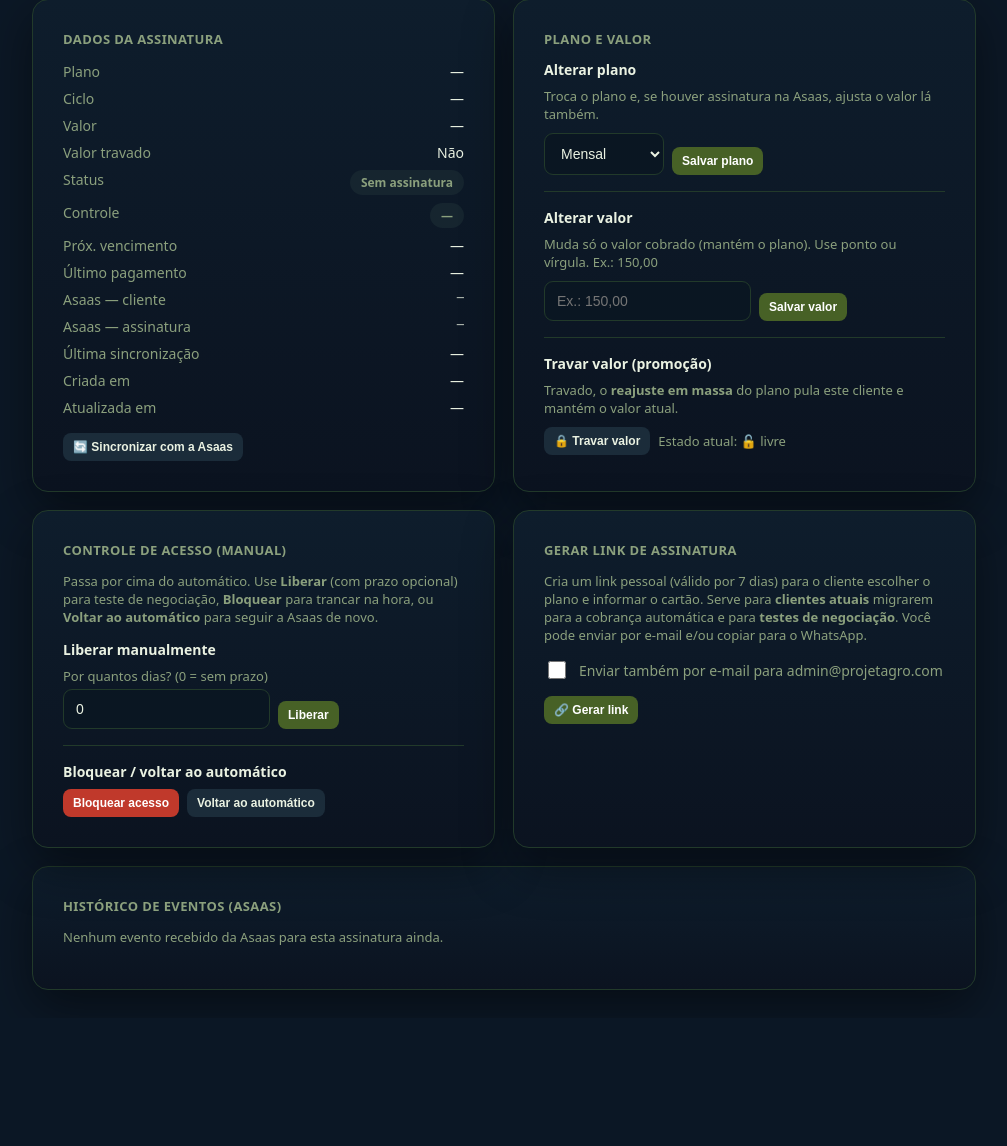
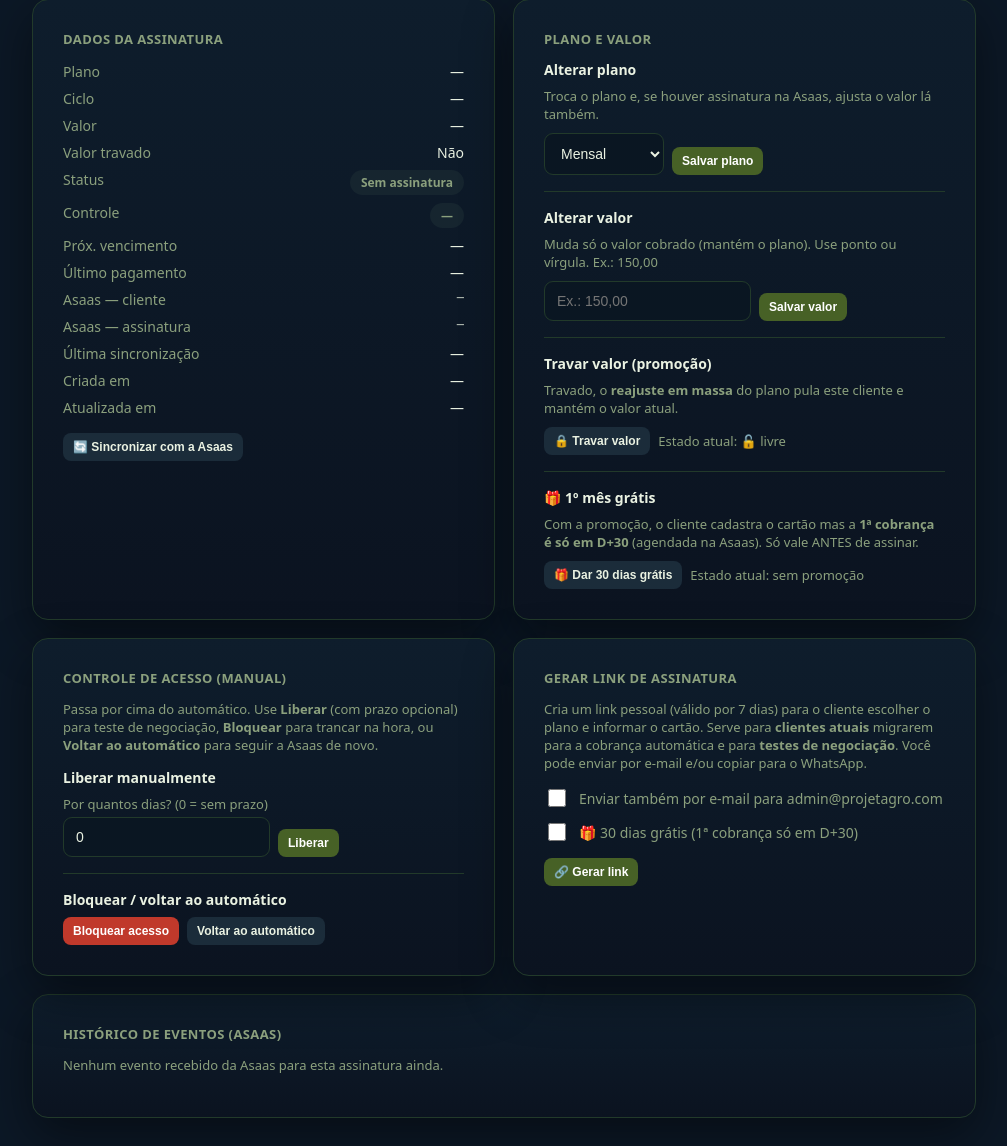
Before and after one commit to AGRIVIA/agrivia-auth, a FastAPI app: page /admin/assinaturas/1 in a window 1280 px wide. Shown: the part 169-1315 px from the top of the page, without its empty margins (136-1143 px from the left). Before the commit the page ends 1159 px from the top, so only its background shows below. Run offline with FastAPI, Linux system fonts and the light colour scheme; the visitor is signed in with stand-in values (Sample User, id 1); data comes from the database, SQL or seed files in the repository; data that the repository does not hold is empty.

Commit message:
Promo 30 dias gratis

```diff
--- a/admin/templates/assinatura_detalhe.html
+++ b/admin/templates/assinatura_detalhe.html
@@ -76,6 +76,7 @@
             <span class="badge {{ info.status_css }}">{{ info.status_label }}</span>
             <span class="badge {{ info.controle_css }}">{{ info.controle_label }}</span>
             {% if info.valor_travado %}<span class="badge b-amber">🔒 Valor travado</span>{% endif %}
+            {% if info.promo_pendente %}<span class="badge b-amber">🎁 30 dias grátis (pendente)</span>{% endif %}
         </div>
     </div>
 
@@ -88,6 +89,9 @@
                 <dt>Ciclo</dt><dd>{{ info.ciclo }}</dd>
                 <dt>Valor</dt><dd>{{ info.valor }}</dd>
                 <dt>Valor travado</dt><dd>{% if info.valor_travado %}🔒 Sim{% else %}Não{% endif %}</dd>
+                {% if info.promo_pendente %}
+                <dt>Promoção</dt><dd>🎁 30 dias grátis — vale quando assinar</dd>
+                {% endif %}
                 <dt>Status</dt><dd><span class="badge {{ info.status_css }}">{{ info.status_label }}</span></dd>
                 <dt>Controle</dt><dd><span class="badge {{ info.controle_css }}">{{ info.controle_label }}</span></dd>
                 {% if info.controle_ate and info.controle_ate != '—' %}
@@ -178,6 +182,30 @@
                     {% endif %}
                 </div>
             </div>
+
+            {% if not info.tem_sub %}
+            <!-- 🎁 1º mês grátis (só antes de assinar) -->
+            <div class="acao">
+                <h3>🎁 1º mês grátis</h3>
+                <p class="hint">Com a promoção, o cliente cadastra o cartão mas a <b>1ª cobrança
+                é só em D+30</b> (agendada na Asaas). Só vale ANTES de assinar.</p>
+                <div class="acao-row">
+                    {% if info.promo_pendente %}
+                    <form method="post" action="/admin/assinaturas/{{ usuario.id }}/trial">
+                        <input type="hidden" name="ligar" value="0">
+                        <button class="btn btn-light btn-sm" type="submit">Remover promoção</button>
+                    </form>
+                    <span class="hint" style="align-self:center;">Estado atual: 🎁 ligada</span>
+                    {% else %}
+                    <form method="post" action="/admin/assinaturas/{{ usuario.id }}/trial">
+                        <input type="hidden" name="ligar" value="1">
+                        <button class="btn btn-light btn-sm" type="submit">🎁 Dar 30 dias grátis</button>
+                    </form>
+                    <span class="hint" style="align-self:center;">Estado atual: sem promoção</span>
+                    {% endif %}
+                </div>
+            </div>
+            {% endif %}
         </div>
     </div>
 
@@ -227,10 +255,16 @@
                 <b>testes de negociação</b>. Você pode enviar por e-mail e/ou copiar para o WhatsApp.
             </p>
             <form method="post" action="/admin/assinaturas/{{ usuario.id }}/gerar-link">
-                <label style="display:flex;gap:10px;align-items:center;font-size:14px;cursor:pointer;margin:0 0 14px;">
+                <label style="display:flex;gap:10px;align-items:center;font-size:14px;cursor:pointer;margin:0 0 10px;">
                     <input type="checkbox" name="enviar_email" value="1" style="width:18px;height:18px;">
                     Enviar também por e-mail para {{ usuario.email }}
                 </label>
+                {% if not info.tem_sub %}
+                <label style="display:flex;gap:10px;align-items:center;font-size:14px;cursor:pointer;margin:0 0 14px;">
+                    <input type="checkbox" name="trial_30" value="1" {% if info.promo_pendente %}checked{% endif %} style="width:18px;height:18px;">
+                    🎁 30 dias grátis (1ª cobrança só em D+30)
+                </label>
+                {% endif %}
                 <button class="btn btn-primary btn-sm" type="submit">🔗 Gerar link</button>
             </form>
         </div>
--- a/admin/templates/assinaturas.html
+++ b/admin/templates/assinaturas.html
@@ -108,7 +108,7 @@
                             <div class="cli-nome">{{ l.nome }}</div>
                             <div class="cli-email">{{ l.email }}</div>
                         </td>
-                        <td>{{ l.plano }}</td>
+                        <td>{{ l.plano }}{% if l.promo %} <span title="🎁 30 dias grátis pendente — 1ª cobrança em D+30 quando assinar">🎁</span>{% endif %}</td>
                         <td>{{ l.valor }}{% if l.travado %} <span title="Valor travado — pulado no reajuste em massa">🔒</span>{% endif %}</td>
                         <td><span class="badge {{ l.status_css }}">{{ l.status_label }}</span></td>
                         <td><span class="badge {{ l.controle_css }}">{{ l.controle_label }}</span></td>
--- a/main.py
+++ b/main.py
@@ -1,7 +1,7 @@
 import os
 import sqlite3
 import secrets
-from datetime import datetime, timedelta
+from datetime import datetime, timedelta, date
 
 from fastapi import FastAPI, Depends, HTTPException, Request, Form
 from fastapi.middleware.cors import CORSMiddleware
@@ -106,24 +106,31 @@
 
 
 # ===============================================================
-# FASE 5 — MIGRAÇÃO: COLUNA 'valor_travado' EM 'assinaturas'
+# MIGRAÇÃO: COLUNAS NOVAS EM 'assinaturas'
 # ---------------------------------------------------------------
-# Adiciona a coluna que marca o valor como TRAVADO (promoção): quando
-# 1, o reajuste em massa do plano PULA esse cliente. Em bancos novos a
-# coluna já nasce pelo create_all; aqui é só para bancos que já tinham
-# a tabela 'assinaturas' sem a coluna. Roda uma vez; idempotente.
+#  - valor_travado (Fase 5): 1 = pular no reajuste em massa.
+#  - trial_dias (promo 🎁): 30 = 1ª cobrança só em D+30 (1º mês grátis).
+# Em bancos novos as colunas já nascem pelo create_all; aqui é só para
+# bancos que já tinham a tabela sem elas. Roda uma vez; idempotente.
 # ===============================================================
 def migrar_colunas_assinaturas():
     insp = inspect(engine)
     try:
         existentes = [c["name"] for c in insp.get_columns("assinaturas")]
     except Exception:
-        return  # tabela ainda não existe; o create_all já a cria com a coluna.
+        return  # tabela ainda não existe; o create_all já a cria completa.
 
+    novas = []
     if "valor_travado" not in existentes:
-        with engine.begin() as conn:
-            conn.execute(text("ALTER TABLE assinaturas ADD COLUMN valor_travado INTEGER DEFAULT 0"))
-            print("[migracao] coluna assinaturas.valor_travado criada.")
+        novas.append("ALTER TABLE assinaturas ADD COLUMN valor_travado INTEGER DEFAULT 0")
+    if "trial_dias" not in existentes:
+        novas.append("ALTER TABLE assinaturas ADD COLUMN trial_dias INTEGER DEFAULT 0")
+    if not novas:
+        return
+    with engine.begin() as conn:
+        for sql in novas:
+            conn.execute(text(sql))
+            print("[migracao]", sql)
 
 
 # ===============================================================
@@ -431,11 +438,33 @@
 
 
 def _assinatura_ja_ativa(db, user):
-    """True se o usuário JÁ tem assinatura ativa na Asaas. Trava anti-duplicação:
-    impede o fluxo de pagamento de rodar de novo (duplo clique / recarregar a
-    página) e criar uma SEGUNDA assinatura — que cobraria o cliente em dobro."""
+    """True se o usuário JÁ tem assinatura ativa (ou em período grátis) na
+    Asaas. Trava anti-duplicação: impede o fluxo de pagamento de rodar de novo
+    (duplo clique / recarregar a página) e criar uma SEGUNDA assinatura — que
+    cobraria o cliente em dobro."""
     a = assinatura_service.assinatura_do_usuario(db, user.id)
-    return bool(a and a.asaas_subscription_id and a.status == "active")
+    return bool(a and a.asaas_subscription_id and a.status in ("active", "trial"))
+
+
+def _aviso_trial_html(db, user):
+    """🎁 Aviso de transparência do 1º mês grátis nas telas do onboarding.
+    Devolve "" para clientes sem promoção (telas ficam idênticas às de hoje)."""
+    a = assinatura_service.assinatura_do_usuario(db, user.id)
+    trial = int(a.trial_dias or 0) if a else 0
+    if trial <= 0:
+        return ""
+    data = (date.today() + timedelta(days=trial)).strftime("%d/%m/%Y")
+    valor = ""
+    if a and a.valor:
+        v = f"R$ {float(a.valor):,.2f}".replace(",", "X").replace(".", ",").replace("X", ".")
+        valor = f" de <b>{v}</b>"
+    return (
+        '<p style="background:rgba(101,243,108,0.10); border:1px solid #476126; color:#bcd49a; '
+        'padding:12px 14px; border-radius:8px; font-size:14px; line-height:1.6;">'
+        f'🎁 <b>Você tem {trial} dias grátis!</b> Hoje você não paga nada — a primeira cobrança'
+        f'{valor} será em <b>{data}</b>, automaticamente no cartão cadastrado. '
+        'Se cancelar antes dessa data, nada será cobrado.</p>'
+    )
 
 
 def _pagina_ja_assinou() -> str:
@@ -446,7 +475,7 @@
     )
 
 
-def _pagina_planos(token, planos):
+def _pagina_planos(token, planos, aviso=""):
     opcoes = ""
     for p in planos:
         valor = f"R$ {float(p.valor or 0):,.2f}".replace(",", "X").replace(".", ",").replace("X", ".")
@@ -464,6 +493,7 @@
   <div style="background:#0b1320; border:1px solid #476126; border-radius:14px; padding:36px; max-width:520px; width:100%;">
     <h1 style="color:#7aa33f; font-size:22px; margin-top:0;">Escolha seu plano</h1>
     <p style="font-size:15px; line-height:1.5;">Você informa o cartão uma vez e a renovação é automática no mesmo cartão.</p>
+    {aviso}
     <form method="post" action="/assinar">
       <input type="hidden" name="token" value="{token}">
       {opcoes}
@@ -473,7 +503,7 @@
 </body></html>"""
 
 
-def _pagina_cartao(token, erro=None):
+def _pagina_cartao(token, erro=None, aviso=""):
     erro_html = ""
     if erro:
         erro_html = ('<p style="background:rgba(192,57,43,0.15); border:1px solid #c0392b; color:#e7897d; '
@@ -488,6 +518,7 @@
   <div style="background:#0b1320; border:1px solid #476126; border-radius:14px; padding:36px; max-width:520px; width:100%;">
     <h1 style="color:#7aa33f; font-size:22px; margin-top:0;">Dados do cartão</h1>
     <p style="font-size:13px; line-height:1.5; color:#8fa97a;">🔒 O cartão é usado só para criar a assinatura e <b>não é armazenado</b> — guardamos apenas um código (token) protegido.</p>
+    {aviso}
     {erro_html}
     <form method="post" action="/assinar/cartao"
           onsubmit="var b=this.querySelector('button[type=submit]'); b.disabled=true; b.style.opacity='0.6'; b.innerText='Processando... aguarde (não feche a página)';">
@@ -523,7 +554,7 @@
         return HTMLResponse(_pagina_link_usado(), status_code=400)
     if _assinatura_ja_ativa(db, user):
         return HTMLResponse(_pagina_ja_assinou())
-    return HTMLResponse(_pagina_planos(token, assinatura_service.planos_ativos(db)))
+    return HTMLResponse(_pagina_planos(token, assinatura_service.planos_ativos(db), aviso=_aviso_trial_html(db, user)))
 
 
 @app.post("/assinar", response_class=HTMLResponse)
@@ -536,7 +567,7 @@
     try:
         assinatura_service.definir_plano(db, user, plano)
     except ValueError:
-        return HTMLResponse(_pagina_planos(token, assinatura_service.planos_ativos(db)), status_code=400)
+        return HTMLResponse(_pagina_planos(token, assinatura_service.planos_ativos(db), aviso=_aviso_trial_html(db, user)), status_code=400)
     return RedirectResponse(url=f"/assinar/cartao?token={token}", status_code=303)
 
 
@@ -547,7 +578,7 @@
         return HTMLResponse(_pagina_link_usado(), status_code=400)
     if _assinatura_ja_ativa(db, user):
         return HTMLResponse(_pagina_ja_assinou())
-    return HTMLResponse(_pagina_cartao(token))
+    return HTMLResponse(_pagina_cartao(token, aviso=_aviso_trial_html(db, user)))
 
 
 @app.post("/assinar/cartao", response_class=HTMLResponse)
@@ -590,11 +621,24 @@
     }
 
     try:
-        assinatura_service.criar_assinatura_completa(db, user, cartao, titular, _client_ip(request))
+        a = assinatura_service.criar_assinatura_completa(db, user, cartao, titular, _client_ip(request))
     except (AsaasError, ValueError) as e:
-        return HTMLResponse(_pagina_cartao(token, erro=str(e)), status_code=400)
+        return HTMLResponse(_pagina_cartao(token, erro=str(e), aviso=_aviso_trial_html(db, user)), status_code=400)
     except Exception:
-        return HTMLResponse(_pagina_cartao(token, erro="Não foi possível processar o pagamento agora. Tente novamente."), status_code=500)
+        return HTMLResponse(_pagina_cartao(token, erro="Não foi possível processar o pagamento agora. Tente novamente.", aviso=_aviso_trial_html(db, user)), status_code=500)
+
+    # 🎁 Promo: nada foi cobrado hoje; mostra a data da 1ª cobrança (que veio da Asaas).
+    if a.status == "trial":
+        data = a.proximo_vencimento.strftime("%d/%m/%Y") if a.proximo_vencimento else "30 dias"
+        return HTMLResponse(
+            _pagina_html(
+                "Assinatura ativa! 🎉",
+                "Cartão cadastrado com sucesso e acesso liberado — <b>hoje você não pagou nada</b>.<br><br>"
+                f"🎁 Seus 30 dias grátis já começaram. A primeira cobrança será em <b>{data}</b>, "
+                "automaticamente no cartão. Se cancelar antes dessa data, nada será cobrado.<br><br>"
+                "Já pode entrar no AGRIVIA!"
+            )
+        )
 
     return HTMLResponse(
         _pagina_html("Assinatura ativa! 🎉", "Pagamento aprovado e assinatura criada. Sua conta está liberada — já pode entrar no AGRIVIA.")
--- a/models.py
+++ b/models.py
@@ -128,6 +128,7 @@
     ciclo = Column(String, nullable=True)
     valor = Column(Float, nullable=True)
     valor_travado = Column(Integer, default=0)          # 1 = pular no reajuste em massa (promoção/preço combinado)
+    trial_dias = Column(Integer, default=0)             # 🎁 dias grátis PENDENTES (30 = 1ª cobrança em D+30); consumido (volta a 0) quando a assinatura é criada
 
     status = Column(String, default="pending_payment")  # trial/active/pending_payment/overdue/cancelled/suspended
     controle = Column(String, default="automatico")     # automatico | liberado_manual | bloqueado_manual
```
Also changed, not shown: admin/admin_web.py (+41 -0 lines), admin/templates/criar_usuario.html (+9 -0 lines), assinatura_service.py (+41 -6 lines).
